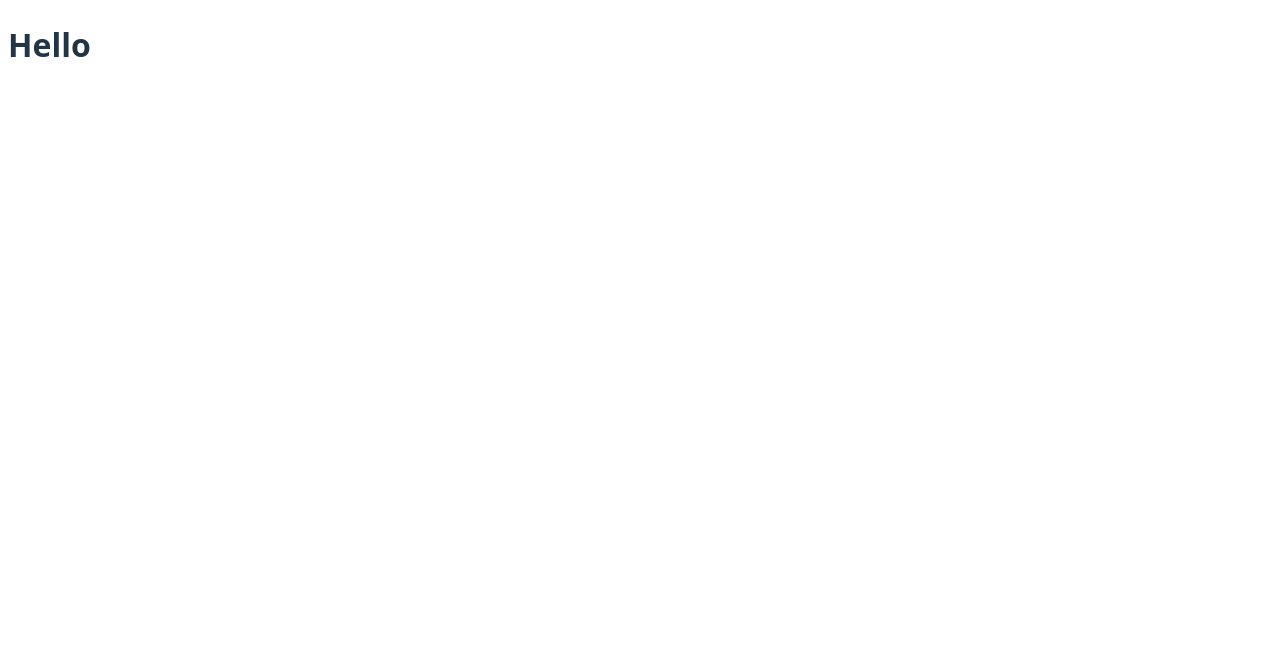
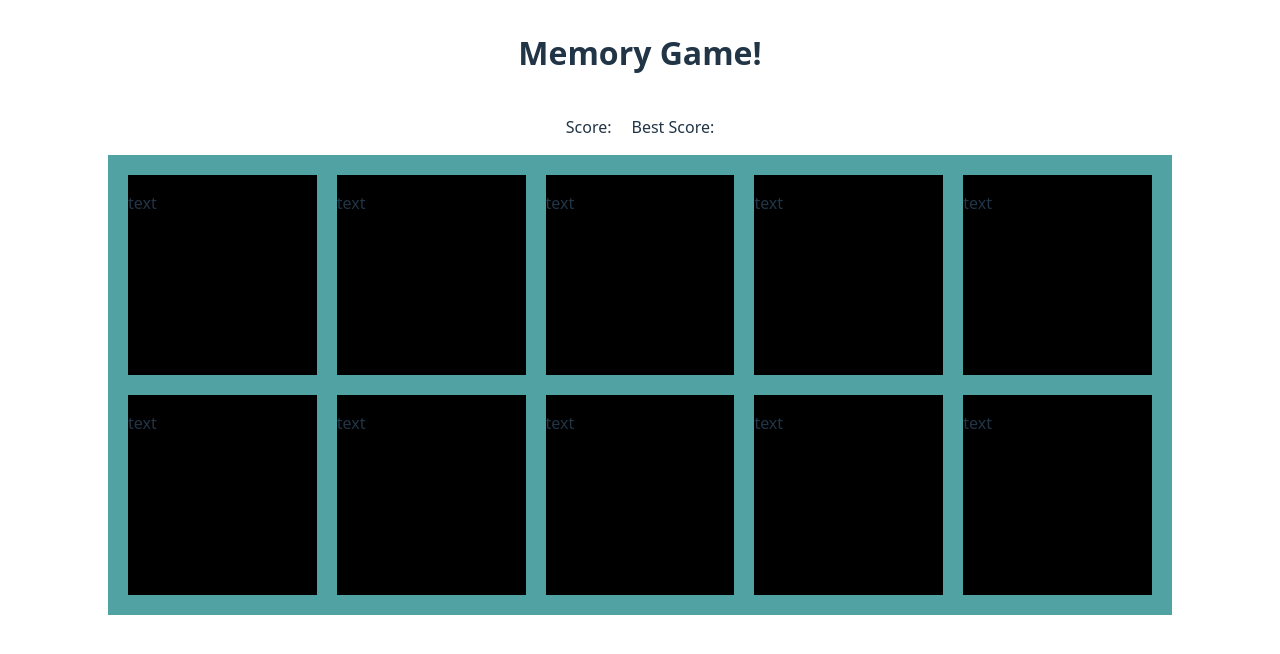
Before and after one commit to Goooble/odin-memory-game, a React (Vite) app: page / in a window 1280 px wide. Shown: the top 654 px of the page. Built offline with nearby package versions, Linux system fonts and the light colour scheme.

Commit message:
init: basic layout and styling

```diff
--- a/src/App.jsx
+++ b/src/App.jsx
@@ -1,9 +1,26 @@
 import { useState } from 'react'
+import Card from './Card'
 import './css/App.css'
 
 function App() {
+  const cards = [];
+  for(let i = 0; i < 10; i++){
+    cards.push(<Card key={i}></Card>)
+  }
+
+
   return (
-    <h1>Hello</h1>
+    <div className='body'>
+    <h1>Memory Game!</h1>
+    <div className="scoreboard">
+      <p>Score: </p>
+      <p>Best Score: </p>
+    </div>
+    <div className="board">
+      {cards}
+    </div>
+    </div>
+
   )
 }
 
--- /dev/null
+++ b/src/Card.jsx
@@ -0,0 +1,11 @@
+import "./css/card.css"
+function Card(){
+    return (
+        <div className="card">
+            <p>text</p>
+        </div>
+
+    )
+}
+
+export default Card
--- a/src/css/App.css
+++ b/src/css/App.css
@@ -0,0 +1,26 @@
+body {
+    display: flex;
+    justify-content: center;
+}
+
+.body{
+    display: flex;
+    align-items: center;
+    flex-direction: column;
+}
+.scoreboard{
+    display: flex;
+    justify-content: center;
+    gap: 20px;
+    width: 100%;
+}
+
+.board{
+    background-color: rgb(81, 163, 163);
+    width: 80vw;
+    display: grid;
+    grid-template-columns: repeat(5, 1fr);
+    grid-template-rows: 200px 200px;
+    gap: 20px;
+    padding: 20px;
+}
--- /dev/null
+++ b/src/css/card.css
@@ -0,0 +1,3 @@
+.card{
+    background-color: black;
+}
```
Also changed, not shown: src/Board.jsx (added, +9 -0 lines), 1 other file (tests, documents, lock files or other folders).
